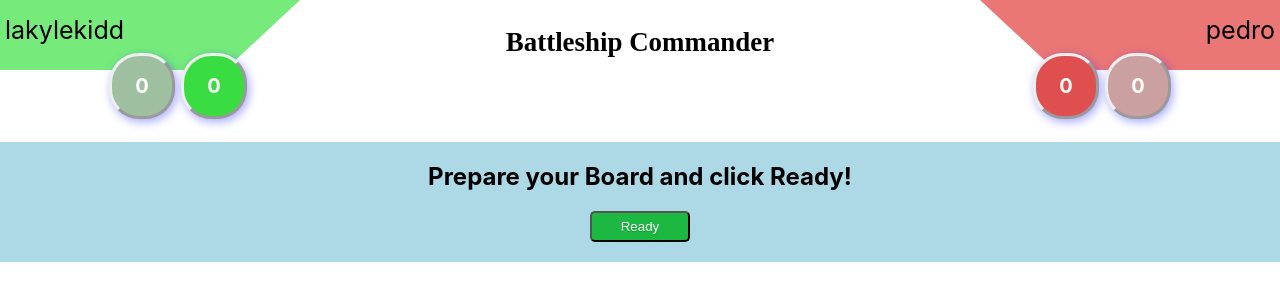
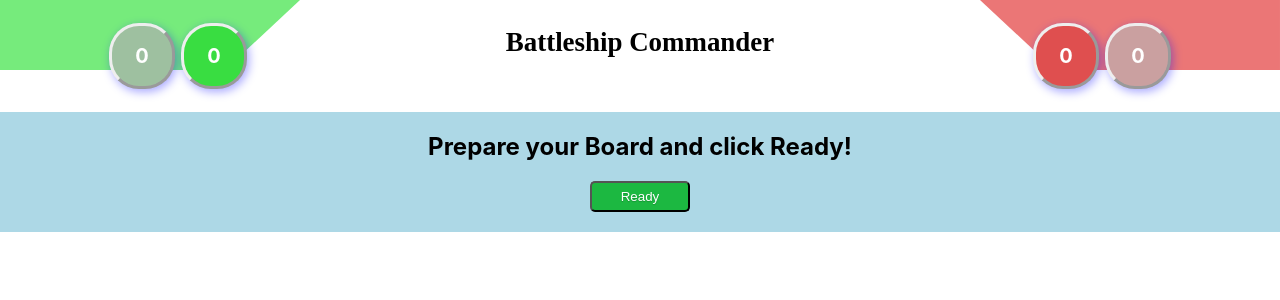
Before and after one commit to lakylekidd/battleship-commander-client, a React (Create React App) app: page / in a window 1280 px wide. Shown: the top 300 px of the page. Built offline with nearby package versions, Linux system fonts and the light colour scheme; no server answers; a web font is replaced by a local one.

Commit message:
Add ready and username to scores

```diff
--- a/src/components/GameArea/GameAreaComponent.jsx
+++ b/src/components/GameArea/GameAreaComponent.jsx
@@ -20,8 +20,8 @@ class GameAreaComponent extends Component {
         if (game.boards.length <= 1) return;
 
         // Retrieve my board and opponents board
-        const myBoard = game.boards.find(board => board.userId === this.props.currentUser.userId);
-        const opponentBoard = game.boards.find(board => board.userId !== this.props.currentUser.userId);
+        const myBoard = game.boards.find(board => board.userId === 1) // this.props.currentUser.userId);
+        const opponentBoard = game.boards.find(board => board.userId !== 1) //this.props.currentUser.userId);
 
         // Check how many failed targets each board has
         const myFailedTargets = myBoard.tiles
@@ -42,11 +42,15 @@ class GameAreaComponent extends Component {
         // Construct the score object
         const scores = {
             own: {
+                username: myBoard.user.username,
+                ready: myBoard.ready,
                 correct: myCorrectTargets,
                 failed: myFailedTargets,
                 accuracy: myCorrectTargets * (myCorrectTargets + myFailedTargets)
             },
             opponent: {
+                username: opponentBoard.user.username,
+                ready: opponentBoard.ready,
                 correcct: opponentCorrectTargets,
                 failed: opponentFailedTargets,
                 accuracy: opponentCorrectTargets * (opponentCorrectTargets + opponentFailedTargets)
@@ -106,14 +110,14 @@ class GameAreaComponent extends Component {
         return (
             <div className="game-area">
                 <div className="user-status-container">
-                    <UserStatusComponent username="lakylekidd"
+                    <UserStatusComponent username={this.props.scores.own.username}
                         own={true}
                         fails={this.props.scores.own.failed}
                         hits={this.props.scores.own.correct} />
                     <div className="game-status">
                         <h3>Battleship Commander</h3>
                     </div>
-                    <UserStatusComponent username="pedro"
+                    <UserStatusComponent username={this.props.scores.opponent.username}
                         own={false}
                         fails={this.props.scores.own.failed}
                         hits={this.props.scores.own.correct} />
```
